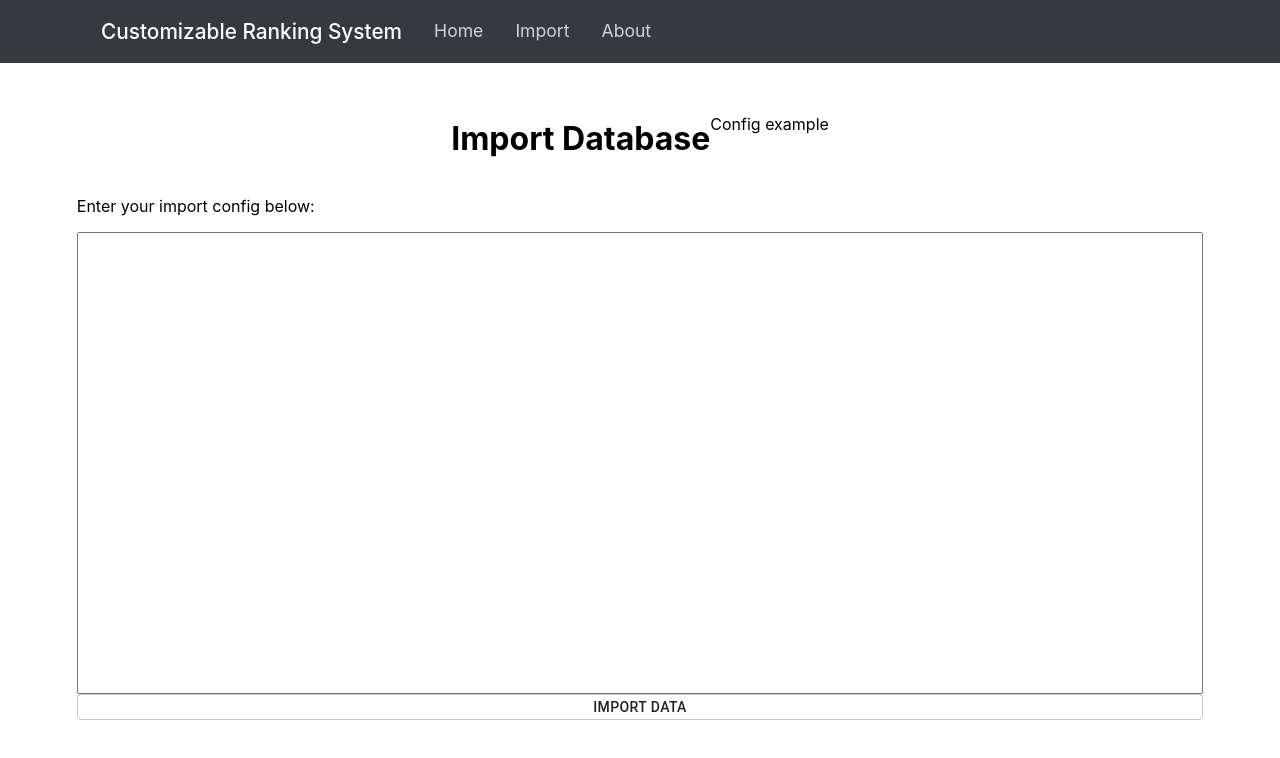
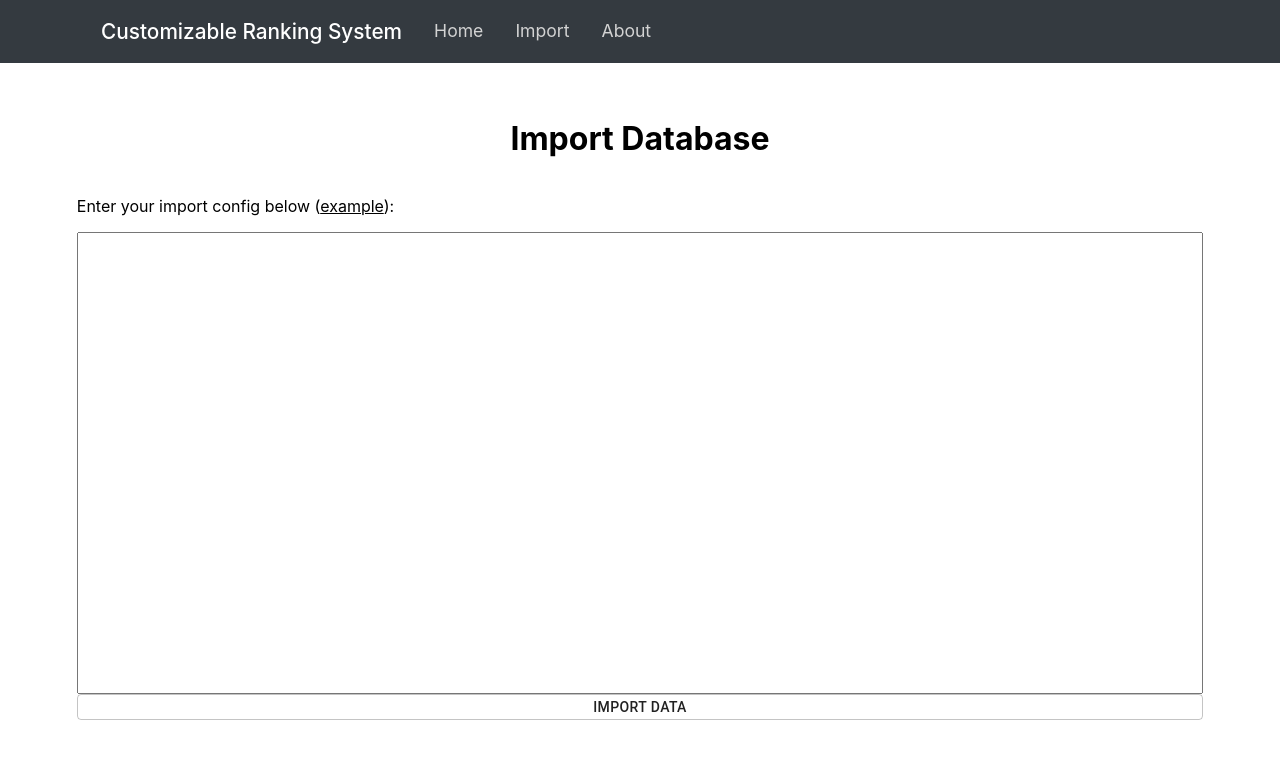
Before and after one commit to caoash/configurable-ranking-system, a React (Create React App) app in the folder frontend/configurable-ranking/: page /import in a window 1280 px wide. Shown: the top 758 px of the page. Built offline with nearby package versions, Linux system fonts and the light colour scheme.

Commit message:
minor changes

```diff
--- a/frontend/configurable-ranking/public/example_import.json
+++ b/frontend/configurable-ranking/public/example_import.json
@@ -1,6 +1,7 @@
 {
     "viewName": "Colleges",
     "name": "college",
+    "importEntries": true,
     "overwrite": true,
     "description": "This database stores helpful information about colleges in the United States",
     "fields": [
--- a/frontend/configurable-ranking/src/ImportDb.css
+++ b/frontend/configurable-ranking/src/ImportDb.css
@@ -6,7 +6,6 @@
 
 .link {
     color: black;
-    text-decoration: none;
 }
 
 .hidden {
--- a/frontend/configurable-ranking/src/ImportDb.js
+++ b/frontend/configurable-ranking/src/ImportDb.js
@@ -11,12 +11,19 @@ class ImportDb extends Component {
     constructor(props) {
         super(props);
         this.state = {
-            status: "Enter your import config below: ",
+            status: "End",
             statusColor: this.StatusColors.STATUS
         }
     }
+
     textarea = React.createRef();
     fileInput = React.createRef();
+    statusText = React.createRef();
+
+    componentDidMount() {
+        this.statusText.current.innerHTML = "Enter your import config below (<a class='link' href='/example_import.json' target='_blank'>example</a>): ";
+        console.log("hi");
+    }
 
     DataType = {
         CSV: 0
@@ -102,7 +109,7 @@ class ImportDb extends Component {
             add();
         };
         var createFields = () => {
-            checkMissing("fields", "Expected root property 'fields'");
+            checkMissing("fields", "Expected config root property 'fields'");
             var headerList = [];
             var fieldList = [];
             config.fields.forEach((field) => {
@@ -133,13 +140,16 @@ class ImportDb extends Component {
                         addField();
                     });
                 } else {
-                    addEntries(fieldList);
+                    if (!config.hasOwnProperty("importEntries") || config.importEntries) {
+                        this.success("Database instantiated");
+                        addEntries(fieldList);
+                    }
                 }
             };
             addField();
         };
         var createTable = () => {
-            checkMissing("name", "Expected root property 'name'");
+            checkMissing("name", "Expected config root property 'name'");
             axios.post(API.TABLES + "/create", {}, {headers: {
                 tableName: config.name,
                 viewName: config.viewName || config.name,
@@ -159,6 +169,7 @@ class ImportDb extends Component {
         var config = JSON.parse(this.textarea.current.value);
         var next = () => {
             var reader = new FileReader();
+            this.status("Loading file (browser might freeze for a second)");
             if (file.name.split(".").pop() === "csv") {
                 reader.readAsText(file, "UTF-8");
                 reader.onload = (evt) => {
@@ -191,9 +202,8 @@ class ImportDb extends Component {
                 <div className="move">
                     <div className="sep">
                         <h1>Import Database</h1>
-                        <a className="link" href="/example_import.json" target="_blank"><p>Config example</p></a>
                     </div>
-                    <p style={{color: "#" + this.state.statusColor}}>{this.state.status}</p>
+                    <p ref={this.statusText} style={{color: "#" + this.state.statusColor}}>{this.state.status}</p>
                     <textarea ref={this.textarea} className="large-textarea" onKeyDown={this.onKeyDown}></textarea>
                     <Button variant="outlined" onClick={() => this.fileInput.current.click()}>Import Data</Button>
                     <input ref={this.fileInput} onChange={this.importLocal} type="file" className="hidden"/>
```
